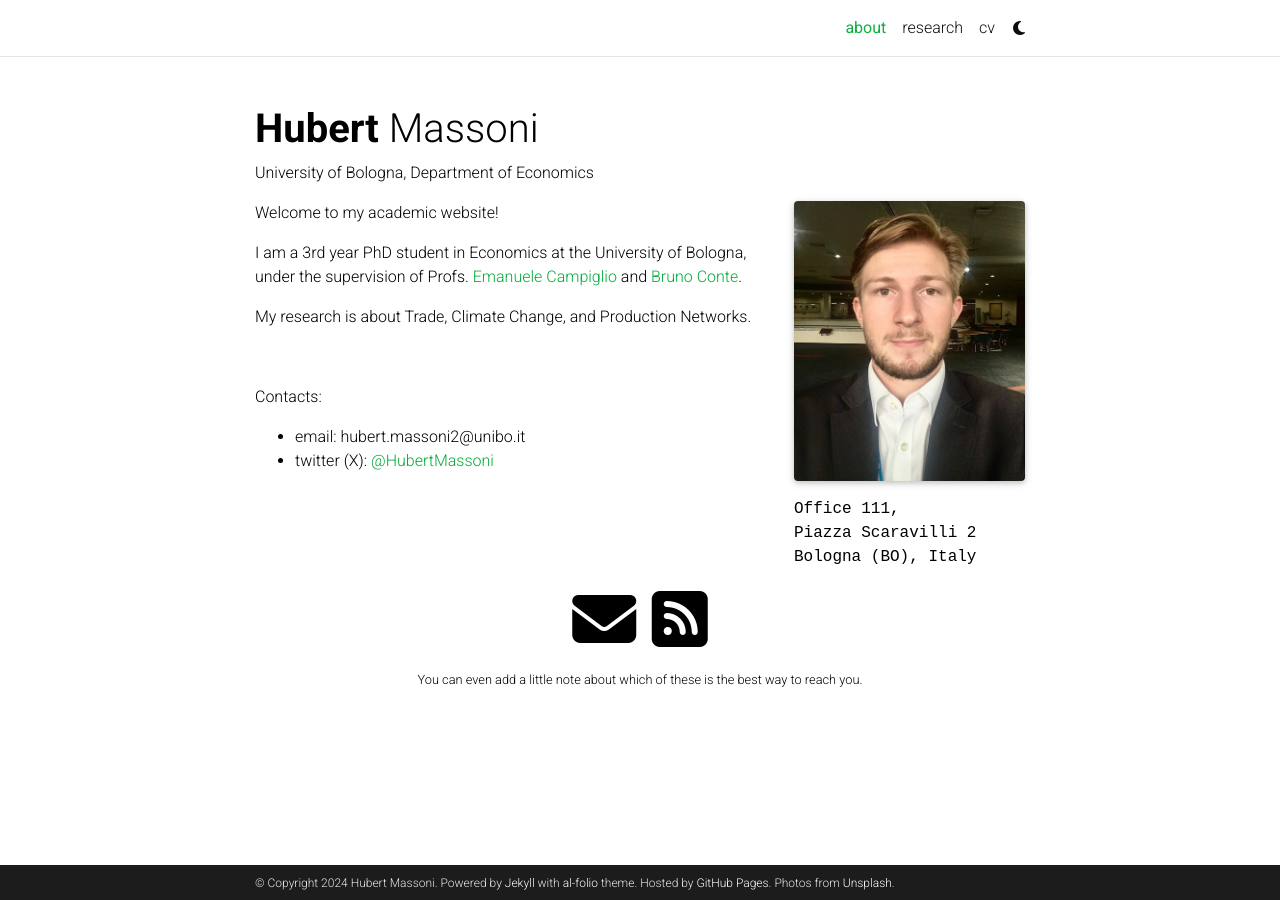
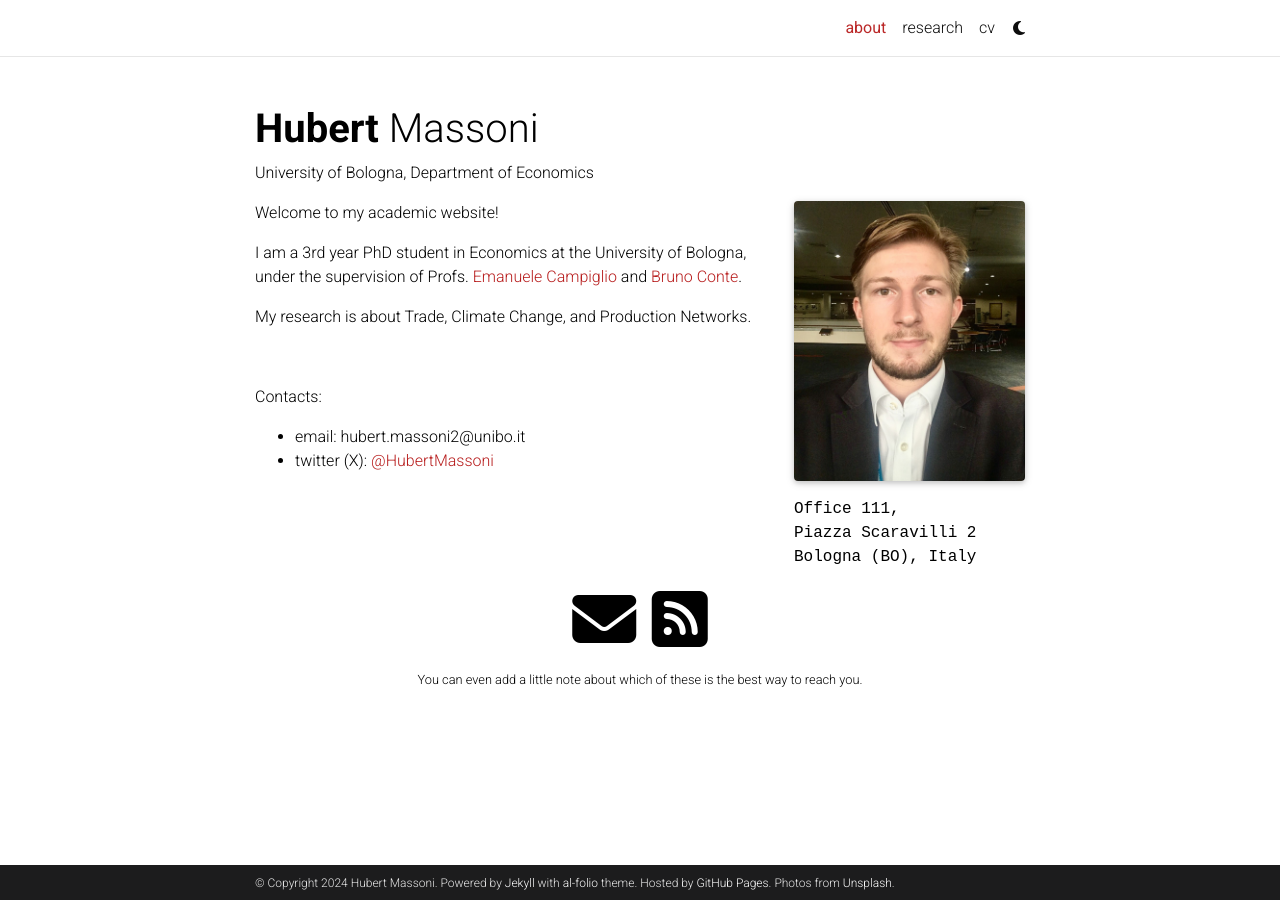
Before and after one commit to hubertmassoni/hubertmassoni.github.io, a Jekyll site: the page built from _pages/about.md, in a window 1280 px wide. Built offline with Jekyll 4.4.1, drawn with Linux system fonts in a browser that asks for light colours; full-size pictures stand in for the smaller copies a plugin makes; comment, search, counter and statistics services are not loaded; a style sheet for code colours, icons or effects is not loaded.

Commit message:
Update _themes.scss

```diff
--- a/_sass/_themes.scss
+++ b/_sass/_themes.scss
@@ -7,8 +7,8 @@
   --global-code-bg-color: #{$code-bg-color-light};
   --global-text-color: #{$black-color};
   --global-text-color-light: #{$grey-color};
-  --global-theme-color: #{$green-color};
-  --global-hover-color: #{$green-color};
+  --global-theme-color: #{$red-color-dark};
+  --global-hover-color: #{$red-color-dark};
   --global-hover-text-color: #{$white-color};
   --global-footer-bg-color: #{$grey-color-dark};
   --global-footer-text-color: #{$grey-color-light};
```
